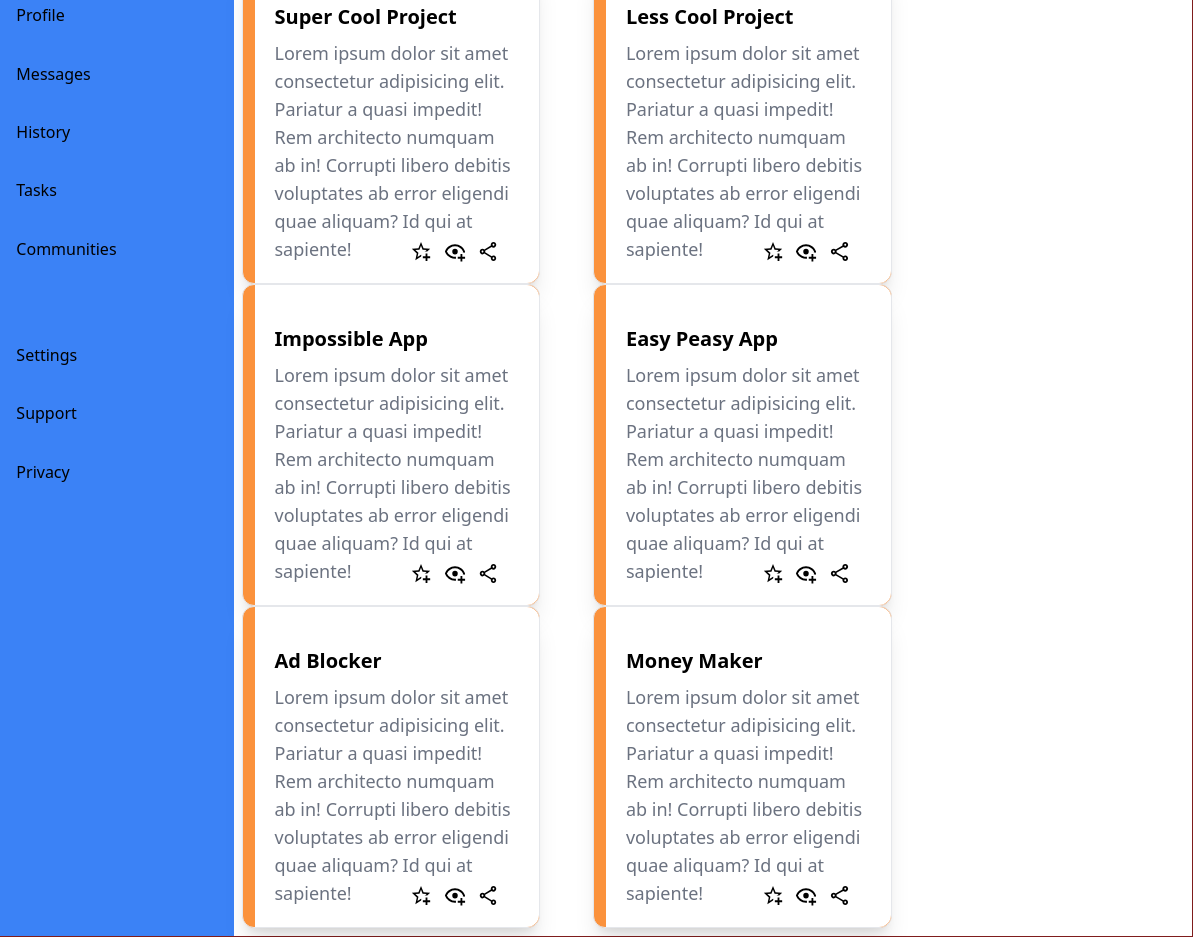
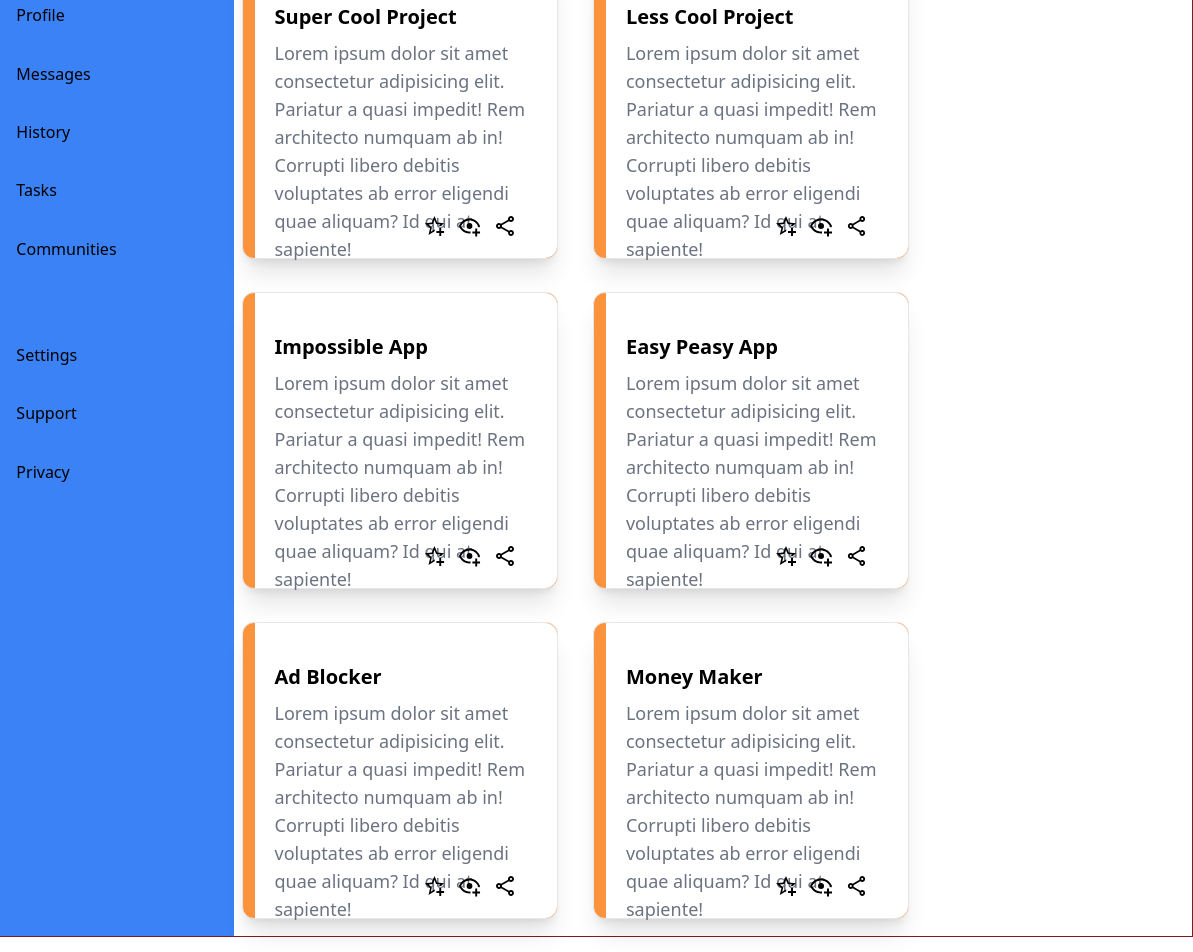
Before and after one commit to noname1112392/odin-admin-dashboard, a website: page src/index.html in a window 1280 px wide. Shown: the part 253-1205 px from the top of the page, 87-1280 px from the left. Drawn offline with Linux system fonts and the light colour scheme.

Commit message:
Edit the box/post structure

```diff
--- a/src/index.html
+++ b/src/index.html
@@ -98,15 +98,15 @@
                 </div>
             </div>
             <!-- Bottom content -->
-            <div class="grid grid-cols-4">
+            <div class="grid grid-cols-4 h-[80%]">
                 <!-- Project container -->
                 <div class="col-start-1 col-span-3 p-2">
                     <!-- Title of the column -->
                     <h1>Your Project</h1>
                     <!-- Boxes(posts) container -->
-                    <div class="grid grid-cols-2">
+                    <div class="grid grid-cols-2 grid-rows-3 h-full">
                         <!-- box 1 -->
-                        <div class="w-[85%] shadow-xl border border-gray-200 flex bg-orange-400 rounded-xl relative group hover:bg-blue-500">
+                        <div class="w-[90%] h-[90%] shadow-xl border border-gray-200 flex bg-orange-400 rounded-xl relative group hover:bg-blue-500">
                             <div class="ml-3 rounded-tr-xl rounded-br-xl bg-white w-full p-5">
                                 <div class="mt-5 space-y-2">
                                     <h2 class="text-xl font-bold">Super Cool Project</h2>
@@ -123,7 +123,7 @@
                             </div>
                         </div>
                         <!-- box 2 -->
-                        <div class="w-[85%] shadow-xl border border-gray-200 flex bg-orange-400 rounded-xl relative group hover:bg-blue-500">
+                        <div class="w-[90%] h-[90%] shadow-xl border border-gray-200 flex bg-orange-400 rounded-xl relative group hover:bg-blue-500">
                             <div class="ml-3 rounded-tr-xl rounded-br-xl bg-white w-full p-5">
                                 <div class="mt-5 space-y-2">
                                     <h2 class="text-xl font-bold">Less Cool Project</h2>
@@ -140,7 +140,7 @@
                             </div>
                         </div>
                         <!-- box 3 -->
-                        <div class="w-[85%] shadow-xl border border-gray-200 flex bg-orange-400 rounded-xl relative group hover:bg-blue-500">
+                        <div class="w-[90%] h-[90%] shadow-xl border border-gray-200 flex bg-orange-400 rounded-xl relative group hover:bg-blue-500">
                             <div class="ml-3 rounded-tr-xl rounded-br-xl bg-white w-full p-5">
                                 <div class="mt-5 space-y-2">
                                     <h2 class="text-xl font-bold">Impossible App</h2>
@@ -157,7 +157,7 @@
                             </div>
                         </div>
                         <!-- box 4 -->
-                        <div class="w-[85%] shadow-xl border border-gray-200 flex bg-orange-400 rounded-xl relative group hover:bg-blue-500">
+                        <div class="w-[90%] h-[90%] shadow-xl border border-gray-200 flex bg-orange-400 rounded-xl relative group hover:bg-blue-500">
                             <div class="ml-3 rounded-tr-xl rounded-br-xl bg-white w-full p-5">
                                 <div class="mt-5 space-y-2">
                                     <h2 class="text-xl font-bold">Easy Peasy App</h2>
@@ -174,7 +174,7 @@
                             </div>
                         </div>
                         <!-- box 5 -->
-                        <div class="w-[85%] shadow-xl border border-gray-200 flex bg-orange-400 rounded-xl relative group hover:bg-blue-500">
+                        <div class="w-[90%] h-[90%] shadow-xl border border-gray-200 flex bg-orange-400 rounded-xl relative group hover:bg-blue-500">
                             <div class="ml-3 rounded-tr-xl rounded-br-xl bg-white w-full p-5">
                                 <div class="mt-5 space-y-2">
                                     <h2 class="text-xl font-bold">Ad Blocker</h2>
@@ -191,7 +191,7 @@
                             </div>
                         </div>
                         <!-- box 6 -->
-                        <div class="w-[85%] shadow-xl border border-gray-200 flex bg-orange-400 rounded-xl relative group hover:bg-blue-500">
+                        <div class="w-[90%] h-[90%] shadow-xl border border-gray-200 flex bg-orange-400 rounded-xl relative group hover:bg-blue-500">
                             <div class="ml-3 rounded-tr-xl rounded-br-xl bg-white w-full p-5">
                                 <div class="mt-5 space-y-2">
                                     <h2 class="text-xl font-bold">Money Maker</h2>
```
Also changed, not shown: public/styles.css.
